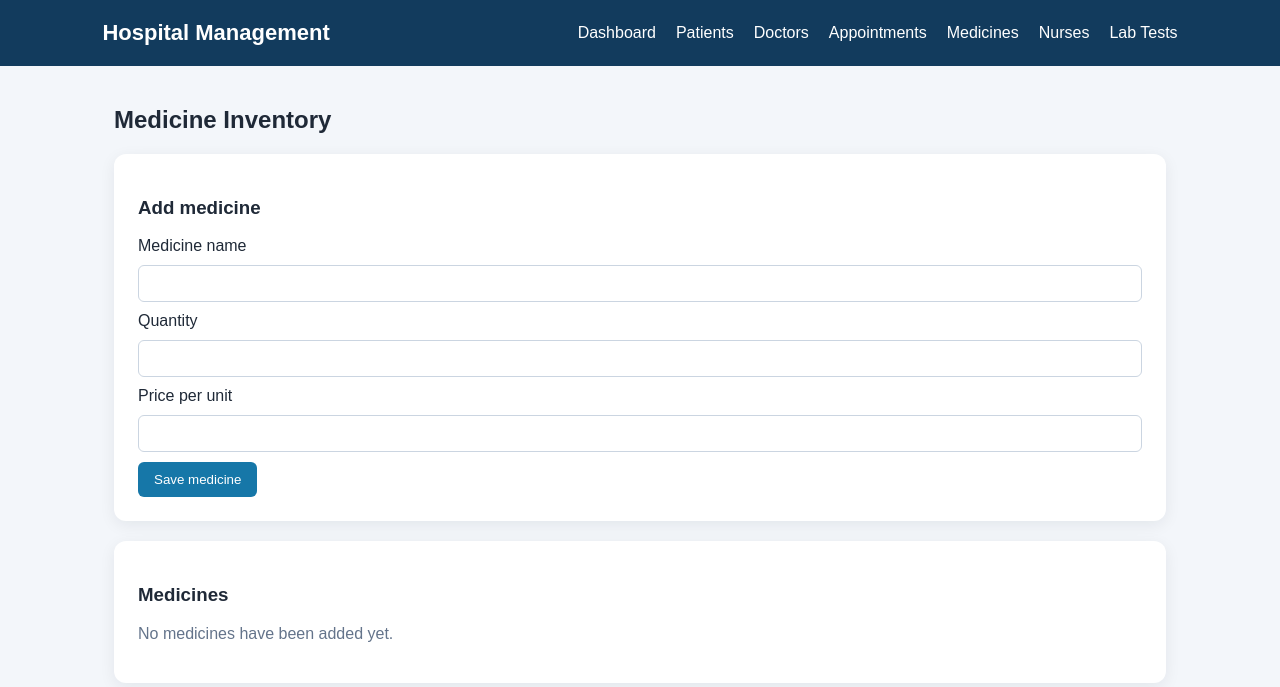
After one commit to marwanmohamed0097/Pingpong, a Python web app: template Hospital/templates/medicines.html in a window 1280 px wide. The commit adds this page. Shown: the top 687 px of the page. Run offline with Jinja, Linux system fonts and the light colour scheme; the template is opened without the code that fills it, so the values that code supplies are empty.

Commit message:
Complete medicine inventory management

```diff
--- a/Hospital/app.py
+++ b/Hospital/app.py
@@ -1,10 +1,12 @@
 from flask import Flask, render_template, request, redirect, url_for
+from medicine_routes import medicines_bp
 from lab_test_routes import lab_tests_bp
 from nurse_routes import nurses_bp
 import os
 import sqlite3
 
 app = Flask(__name__)
+app.register_blueprint(medicines_bp)
 app.register_blueprint(lab_tests_bp)
 app.register_blueprint(nurses_bp)
 DATABASE = os.path.join(app.root_path, "hospital.db")
--- a/Hospital/templates/index.html
+++ b/Hospital/templates/index.html
@@ -14,6 +14,7 @@
             <a href="{{ url_for('patients') }}">Patients</a>
             <a href="{{ url_for('doctors') }}">Doctors</a>
             <a href="{{ url_for('appointments') }}">Appointments</a>
+            <a href="{{ url_for('medicines.medicine_list') }}">Medicines</a>
             <a href="{{ url_for('lab_tests.test_list') }}">Lab Tests</a>
             <a href="{{ url_for('nurses.nurse_list') }}">Nurses</a>
         </nav>
@@ -45,6 +46,10 @@
                 <h3>Laboratory Tests</h3>
                 <a class="button" href="{{ url_for('lab_tests.test_list') }}">Manage lab tests</a>
             </article>
+            <article class="card">
+                <h3>Medicine Inventory</h3>
+                <a class="button" href="{{ url_for('medicines.medicine_list') }}">Manage medicines</a>
+            </article>
         </section>
     </main>
 </body>
--- /dev/null
+++ b/Hospital/templates/medicines.html
@@ -0,0 +1,72 @@
+<!DOCTYPE html>
+<html lang="en">
+<head>
+    <meta charset="UTF-8">
+    <meta name="viewport" content="width=device-width, initial-scale=1.0">
+    <title>Medicine Inventory</title>
+    <link rel="stylesheet" href="{{ url_for('static', filename='css/style.css') }}">
+</head>
+<body>
+    <header class="topbar">
+        <h1>Hospital Management</h1>
+        <nav>
+            <a href="{{ url_for('dashboard') }}">Dashboard</a>
+            <a href="{{ url_for('patients') }}">Patients</a>
+            <a href="{{ url_for('doctors') }}">Doctors</a>
+            <a href="{{ url_for('appointments') }}">Appointments</a>
+            <a href="{{ url_for('medicines.medicine_list') }}">Medicines</a>
+            <a href="{{ url_for('nurses.nurse_list') }}">Nurses</a>
+            <a href="{{ url_for('lab_tests.test_list') }}">Lab Tests</a>
+        </nav>
+    </header>
+
+    <main class="container">
+        <h2>Medicine Inventory</h2>
+        <section class="card form-card">
+            <h3>Add medicine</h3>
+            {% if error %}<p class="error">{{ error }}</p>{% endif %}
+            <form method="post" action="{{ url_for('medicines.medicine_list') }}">
+                <label for="name">Medicine name</label>
+                <input id="name" name="name" required>
+
+                <label for="quantity">Quantity</label>
+                <input id="quantity" name="quantity" type="number" min="0" step="1" required>
+
+                <label for="price">Price per unit</label>
+                <input id="price" name="price" type="number" min="0" step="0.01" required>
+
+                <button class="button" type="submit">Save medicine</button>
+            </form>
+        </section>
+
+        <section class="card table-card">
+            <h3>Medicines</h3>
+            {% if medicines %}
+            <div class="table-wrap">
+                <table>
+                    <thead><tr><th>Name</th><th>Quantity</th><th>Price</th><th>Stock status</th><th>Actions</th></tr></thead>
+                    <tbody>
+                    {% for medicine in medicines %}
+                        <tr>
+                            <td>{{ medicine.name }}</td>
+                            <td>{{ medicine.quantity }}</td>
+                            <td>{{ "%.2f"|format(medicine.price) }}</td>
+                            <td>{% if medicine.quantity <= 5 %}Low stock{% else %}In stock{% endif %}</td>
+                            <td>
+                                <a class="button" href="{{ url_for('medicines.edit_medicine', medicine_id=medicine.id) }}">Edit</a>
+                                <form method="post" action="{{ url_for('medicines.delete_medicine', medicine_id=medicine.id) }}">
+                                    <button class="delete-button" type="submit">Delete</button>
+                                </form>
+                            </td>
+                        </tr>
+                    {% endfor %}
+                    </tbody>
+                </table>
+            </div>
+            {% else %}
+            <p class="status">No medicines have been added yet.</p>
+            {% endif %}
+        </section>
+    </main>
+</body>
+</html>
```
Also changed, not shown: Hospital/medicine_routes.py (added, +127 -0 lines), Hospital/templates/edit_medicine.html (added, +43 -0 lines).
